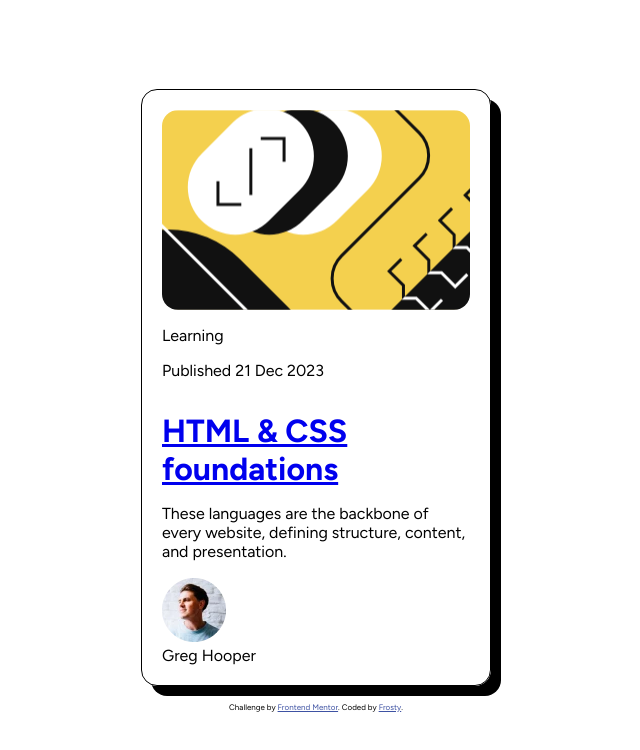
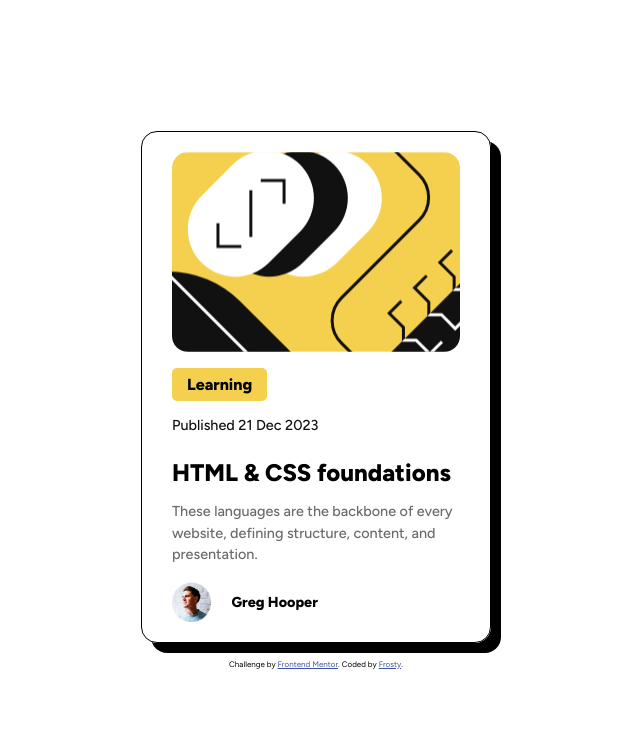
Before and after one commit to frosty-flake/frontend-mentor, a plain HTML site: page blog-preview-card-main/index.html in a window 1280 px wide. Shown: the whole page, without its empty margins (324-964 px from the left). Drawn offline with Linux system fonts and the light colour scheme.

Commit message:
Style text, tag and profile picture components

```diff
--- a/blog-preview-card-main/index.html
+++ b/blog-preview-card-main/index.html
@@ -25,7 +25,7 @@
 
     <p class="article-content">These languages are the backbone of every website, defining structure, content, and presentation.</p>
 
-    <div>
+    <div class="profile">
       <img src="./assets/images/image-avatar.webp" alt="profile picture icon">
       <p class="name">Greg Hooper</p>
     </div>
--- a/blog-preview-card-main/style.css
+++ b/blog-preview-card-main/style.css
@@ -1,3 +1,7 @@
+:root {
+    --yellow: hsl(47, 88%, 63%);
+}
+
 .attribution {
     font-size: 0.5em; text-align: center;
     margin-top: 2em;
@@ -23,7 +27,7 @@ body {
 
 .container {
     width: min(350px, 95vw);
-    padding: 20px;
+    padding: 20px 30px;
     border: 1px solid black;
     border-radius: 1em;
     box-shadow: 10px 10px black;
@@ -41,3 +45,53 @@ body {
 .container > * + * {
     margin-top: 1em;
 }
+
+.container > .tag {
+    padding: 7px 15px;
+    font-weight: 800;
+    border-radius: 5px;
+    background-color: var(--yellow);
+    width: max-content;
+}
+
+.container > .publish-date {
+    font-size: 0.9em;
+    font-weight: 500;
+    color: hsl(0, 0%, 7%);
+}
+
+.container > .article-title {
+    font-size: 1.5em;
+}
+
+.container > .article-title > a {
+    text-decoration: none;
+    color: black;
+    font-weight: 800;
+}
+
+.container > .article-title > a:hover {
+    color: var(--yellow);
+}
+
+.container > .article-content {
+    line-height: 1.5;
+    color: hsl(0, 0%, 42%);
+    font-weight: 500;
+    font-size: 0.9em;
+}
+
+.container > .profile {
+    display: flex;
+    align-items: center;
+}
+
+.container > .profile > img {
+    margin-right: 20px;
+    height: 40px;
+}
+
+.container > .profile > .name {
+    font-weight: 800;
+    font-size: 0.9em;
+}
```
